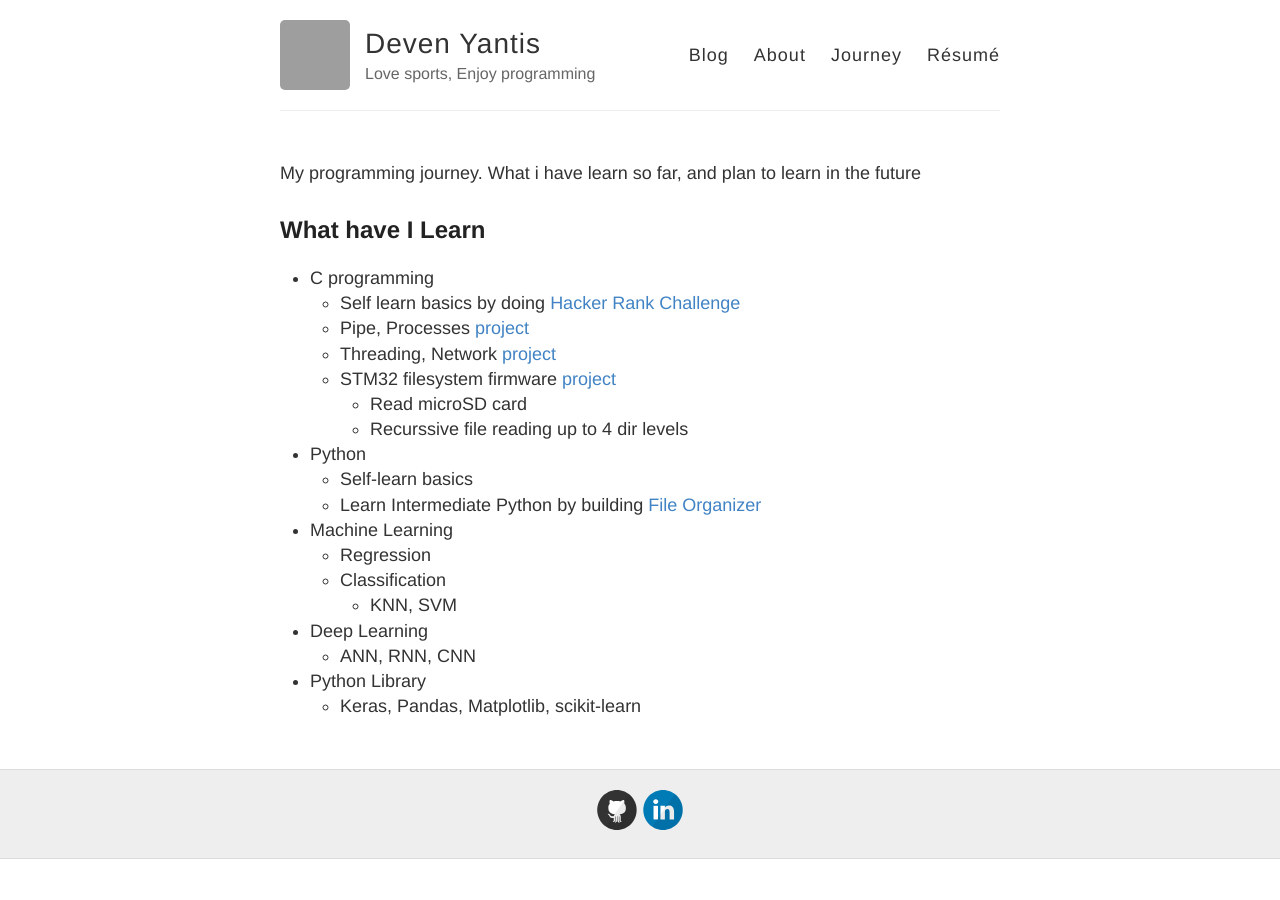
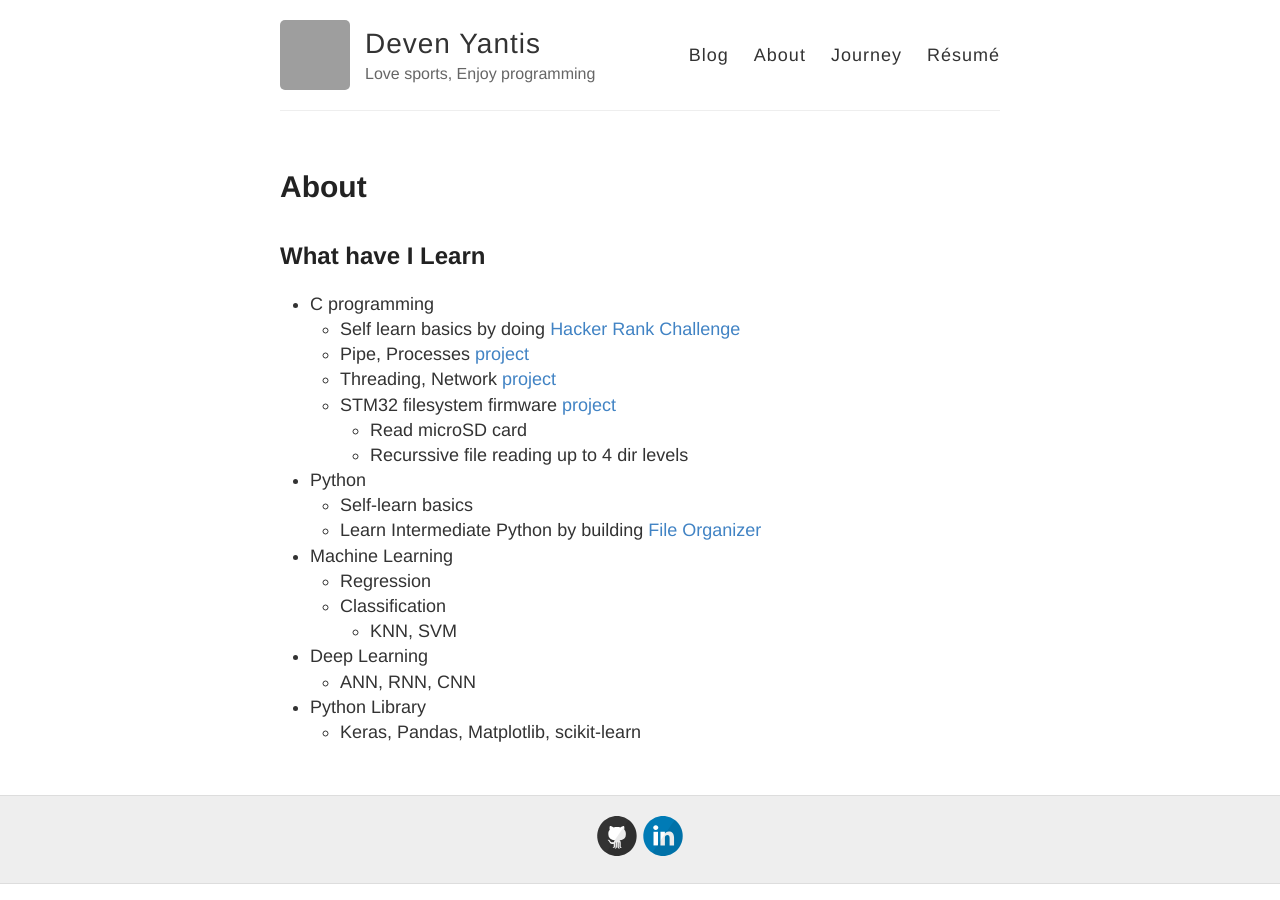
Before and after one commit to devennn/devennn.github.io, a Jekyll site: the page built from journey.md, in a window 1280 px wide. Built offline with Jekyll 4.4.1, drawn with Linux system fonts in a browser that asks for light colours; our own code applies the rules of GitHub Pages for plain Markdown files; grey boxes are pictures that could not be loaded.

Commit message:
Update journey.md

```diff
--- a/journey.md
+++ b/journey.md
@@ -1,5 +1,8 @@
-My programming journey. What i have learn so far, and plan to learn in the future
-
+---
+layout: page
+title: About
+permalink: /journey/
+---
 ## What have I Learn
 - C programming
   - Self learn basics by doing [Hacker Rank Challenge](https://github.com/devennn/Coding-Challenges/tree/master/Hacker-Rank)
```
